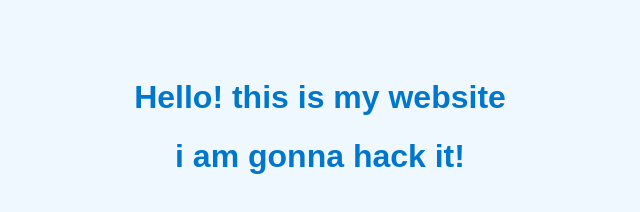
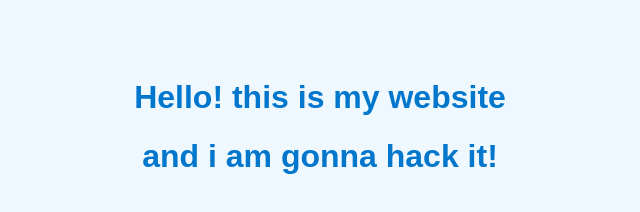
Before and after one commit to MarsPJT/Basics, a plain HTML site: page index.html in a window 1280 px wide. Shown: the whole page, without its empty margins (320-960 px from the left). Drawn offline with Linux system fonts and the light colour scheme.

Commit message:
Update index.html

```diff
--- a/index.html
+++ b/index.html
@@ -23,6 +23,6 @@
   </head>
   <body>
     <h1>Hello! this is my website</h1>
-  <h1>i am gonna hack it! </h1>
+  <h1>and i am gonna hack it! </h1>
   </body>
 </html>
```
